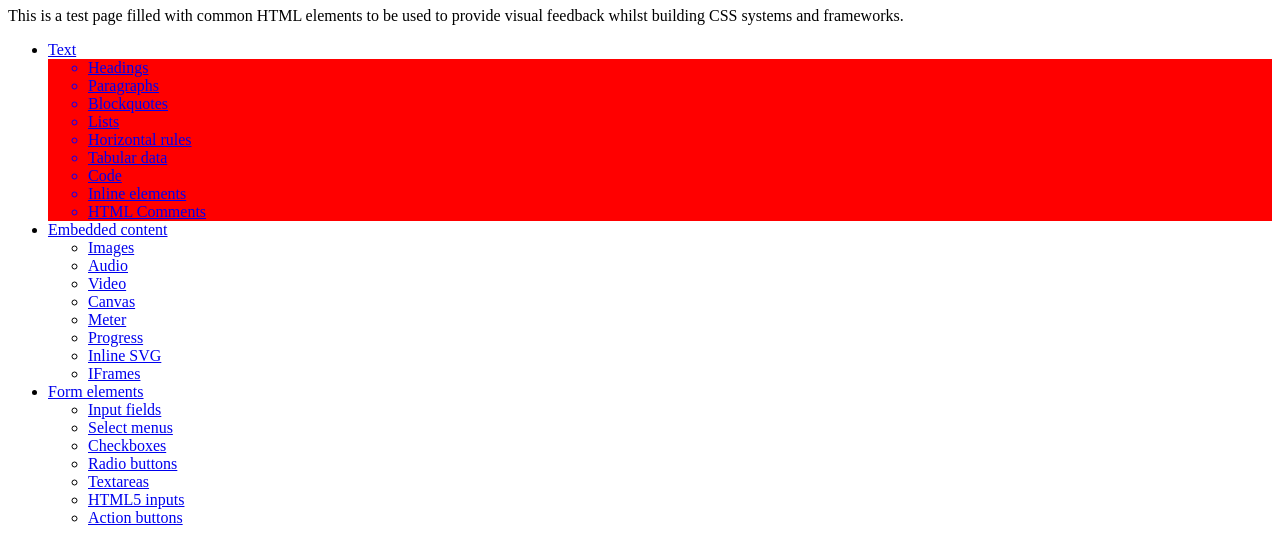
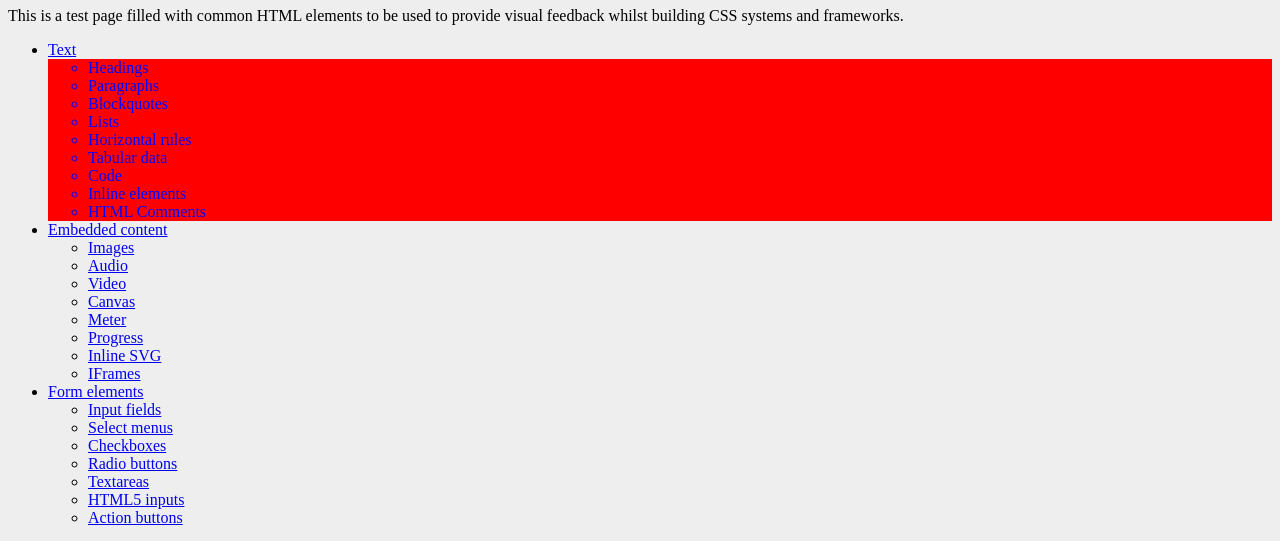
Before and after one commit to MohanAbhyas/cs251, a plain HTML site: page outlab7/P3/index.html in a window 1280 px wide. Shown: the part 73-614 px from the top of the page. Drawn offline with nearby package versions, Linux system fonts and the light colour scheme.

Commit message:
Add files via upload

```diff
--- a/outlab7/P3/index.html
+++ b/outlab7/P3/index.html
@@ -3,9 +3,9 @@
   <head>
     <meta charset="utf-8">
     <meta name="viewport" content="width=device-width, initial-scale=1.0">
-    <title>HTML5 Test Page</title>
     <script src="https://ajax.googleapis.com/ajax/libs/jquery/3.3.1/jquery.min.js"></script>
     <script type="text/javascript" src="problem3.js"></script>
+    <title>HTML5 Test Page</title>
   </head>
   <body>
     <div id="top" class="page" role="document">
@@ -18,15 +18,15 @@
           <li>
             <a href="#text">Text</a>
             <ul>
-              <li><a href="#text__headings">Headings</a></li>
-              <li><a href="#text__paragraphs">Paragraphs</a></li>
-              <li><a href="#text__blockquotes">Blockquotes</a></li>
-              <li><a href="#text__lists">Lists</a></li>
-              <li><a href="#text__hr">Horizontal rules</a></li>
-              <li><a href="#text__tables">Tabular data</a></li>
-              <li><a href="#text__code">Code</a></li>
-              <li><a href="#text__inline">Inline elements</a></li>
-              <li><a href="#text__comments">HTML Comments</a></li>
+              <li>Headings</li>
+              <li>Paragraphs</li>
+              <li>Blockquotes</li>
+              <li>Lists</li>
+              <li>Horizontal rules</li>
+              <li>Tabular data</li>
+              <li>Code</li>
+              <li>Inline elements</li>
+              <li>HTML Comments</li>
             </ul>
           </li>
           <li>
--- a/outlab7/P3/problem3.js
+++ b/outlab7/P3/problem3.js
@@ -4,11 +4,9 @@ $(document).ready(function(){
     });
         $results.next("ul").css({"background-color": "red", "color": "blue"});
         $("ol:first li").append(" in the list!");
-        $("a[name]").css("background-color", "#eee");
-    var $results2 = $('a:contains("Some link")').filter(function() {
-        return $(this).text() === 'Some link';
-    });
-        $results2.click(function(){
+        $("body").css("background-color", "#eee");
+
+        $("a").click(function(){
             alert("Some link is clicked");
         });
 });
```
